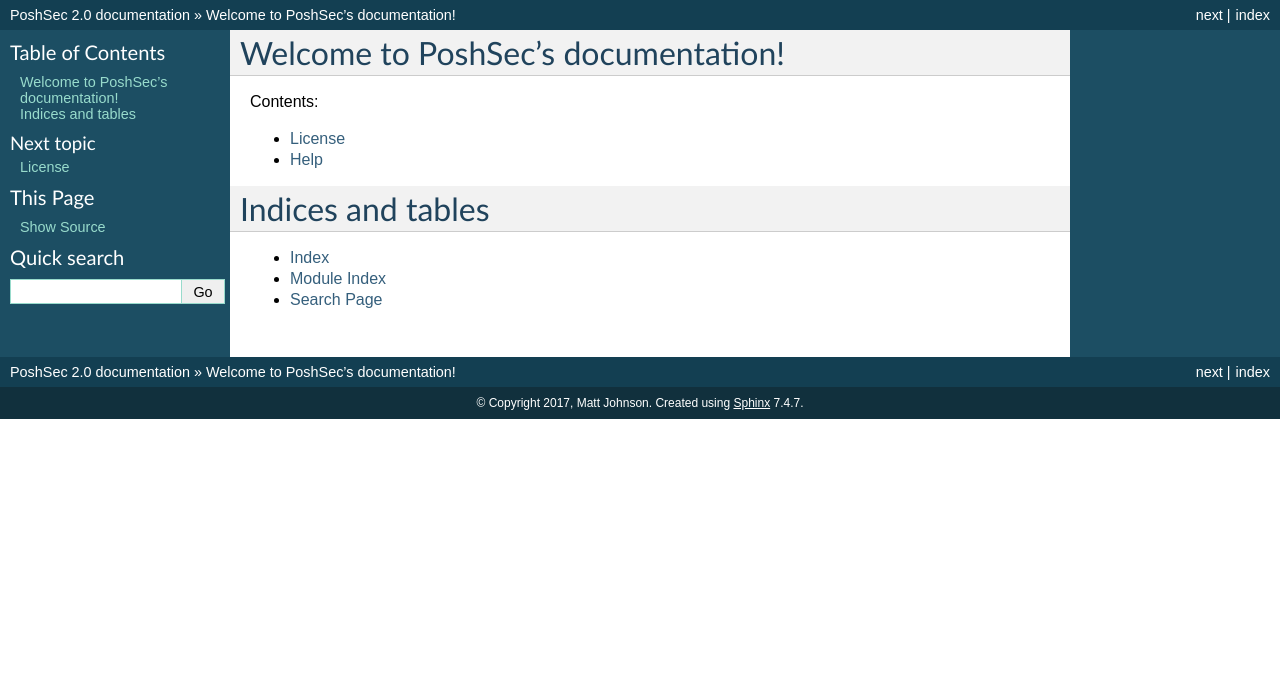
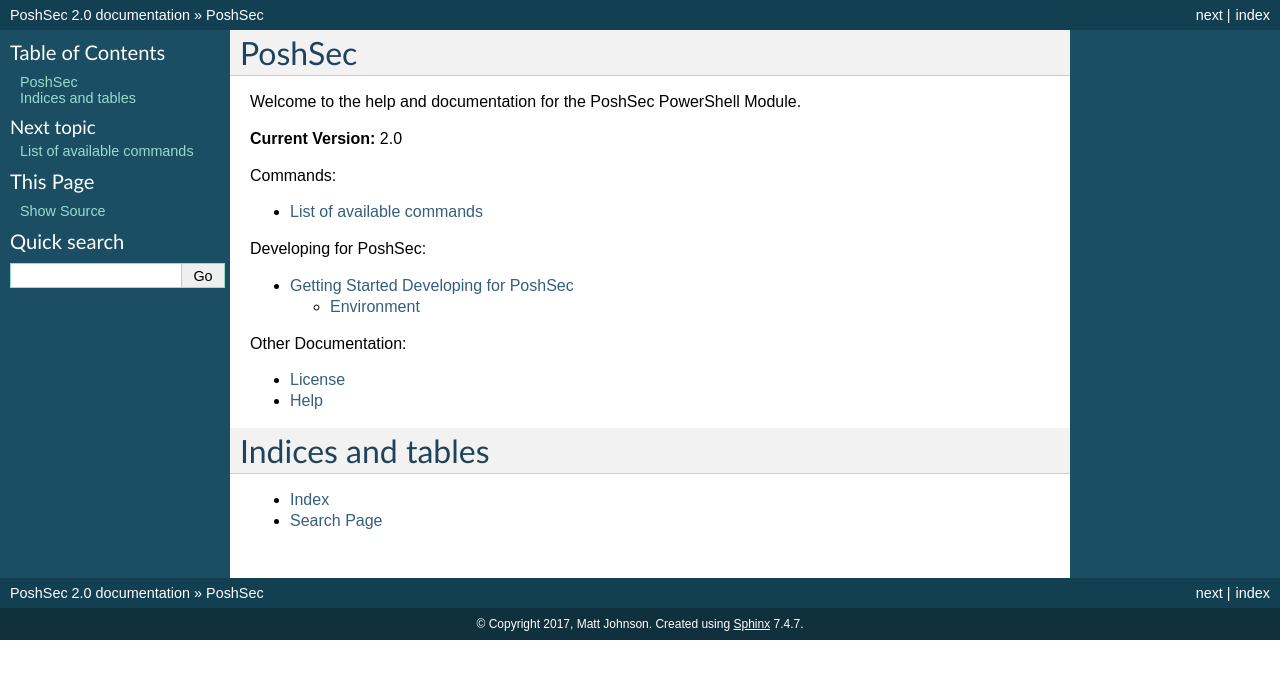
Before and after one commit to PoshSec/PoshSecDocs, a Sphinx documentation site: the page built from source/index.rst, in a window 1280 px wide. Shown: the top 679 px of the page. Built offline with Sphinx 7.4.7, drawn with Linux system fonts in a browser that asks for light colours.

Commit message:
Updated Documentation
Added Getting Started
Added Command List

```diff
--- /dev/null
+++ b/source/commands.rst
@@ -0,0 +1,2 @@
+List of available commands
+==========================
--- a/source/index.rst
+++ b/source/index.rst
@@ -1,9 +1,28 @@
-Welcome to PoshSec's documentation!
-===================================
+PoshSec
+=======
+Welcome to the help and documentation for the PoshSec PowerShell Module.
+
+**Current Version:** 2.0
 
 .. toctree::
    :maxdepth: 2
-   :caption: Contents:
+   :caption: Overview:
+
+.. toctree::
+   :maxdepth: 2
+   :caption: Commands:
+
+   commands
+
+.. toctree::
+   :maxdepth: 2
+   :caption: Developing for PoshSec:
+
+   gettingstarted
+
+.. toctree::
+   :maxdepth: 2
+   :caption: Other Documentation:
 
    license
    help
```
Also changed, not shown: other parts of source/index.rst (+0 -1 lines), source/gettingstarted.rst (added, +7 -0 lines).
